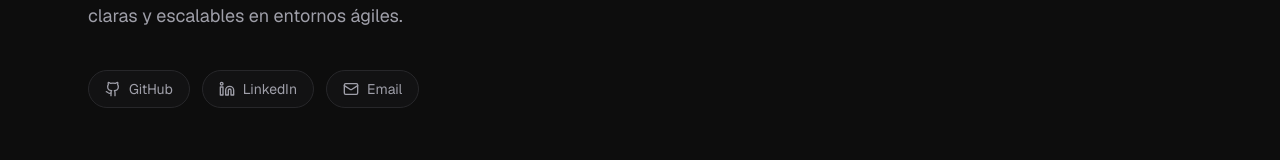
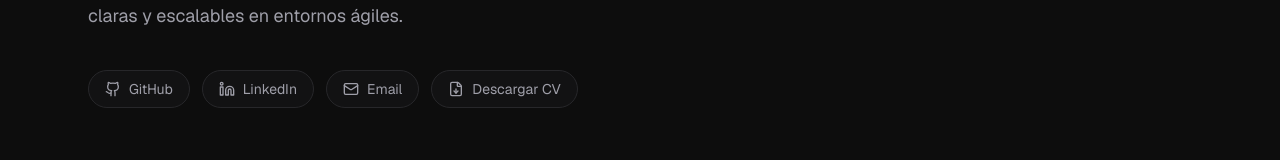
Before and after one commit to vc743/portfolio, a React (Vite) app: page / in a window 1280 px wide. Shown: the part 548-708 px from the top of the page. Built offline with nearby package versions, Linux system fonts and the light colour scheme.

Commit message:
Add a button to download the resume

```diff
--- a/src/components/Hero.tsx
+++ b/src/components/Hero.tsx
@@ -1,3 +1,4 @@
+import { FileDown } from "lucide-react";
 import { socialLinks } from "../data";
 import FadeInOnScroll from "./FadeInOnScroll";
 
@@ -38,6 +39,16 @@ const Hero = () => {
                   </a>
                 </FadeInOnScroll>
               ))}
+              <FadeInOnScroll delay={0.40}>
+                <a
+                  href="/VictorContrerasCV-ES.pdf"
+                  download="VictorContrerasCV-ES.pdf"
+                  className="group flex items-center gap-2 rounded-full border border-zinc-800 bg-zinc-900/50 px-4 py-2 text-sm text-zinc-400 transition-all hover:border-emerald-500/50 hover:text-emerald-400"
+                >
+                  <FileDown className="h-4 w-4"/>
+                  <span>Descargar CV</span>
+                </a>
+              </FadeInOnScroll>
             </div>
           </div>
 
```
Also changed, not shown: 2 other files (tests, documents, lock files or other folders).
